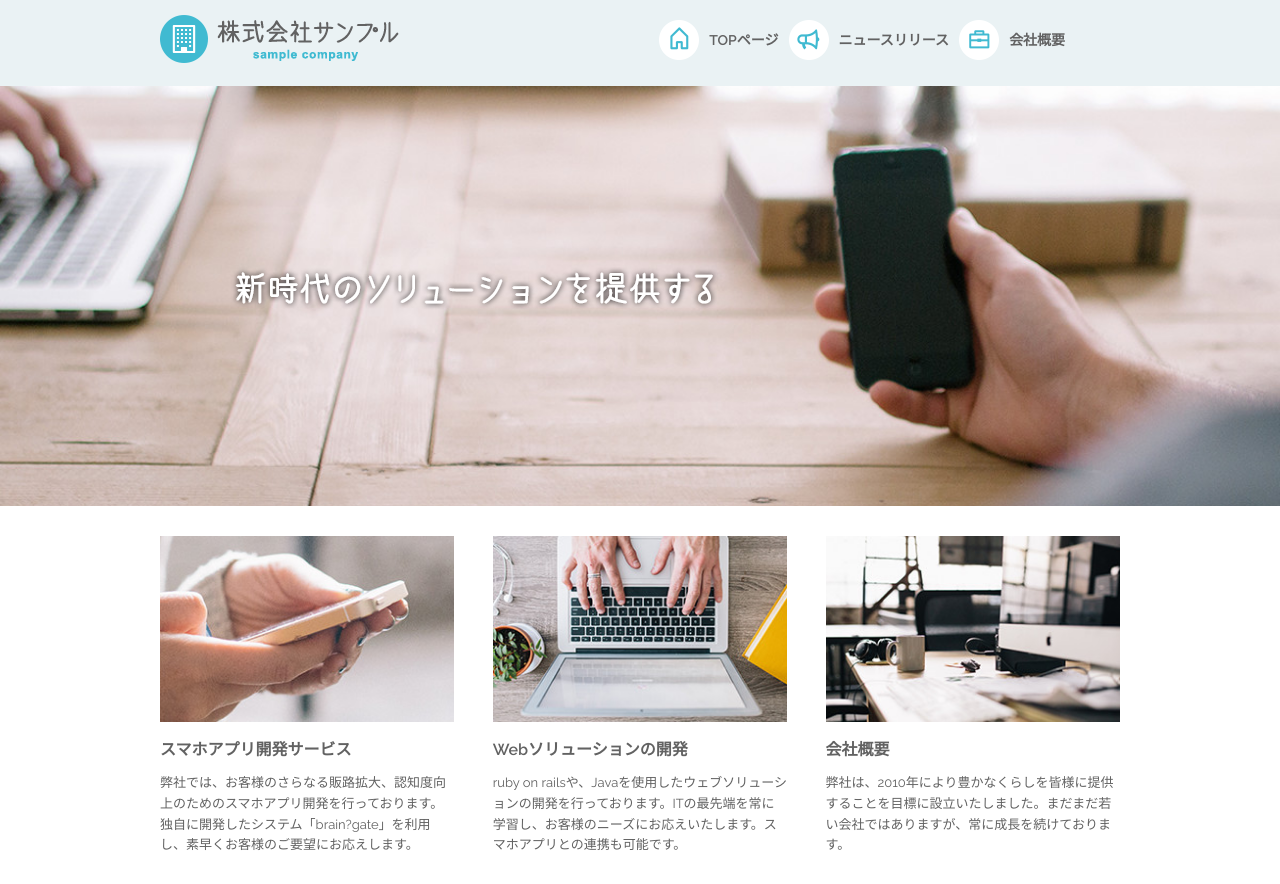
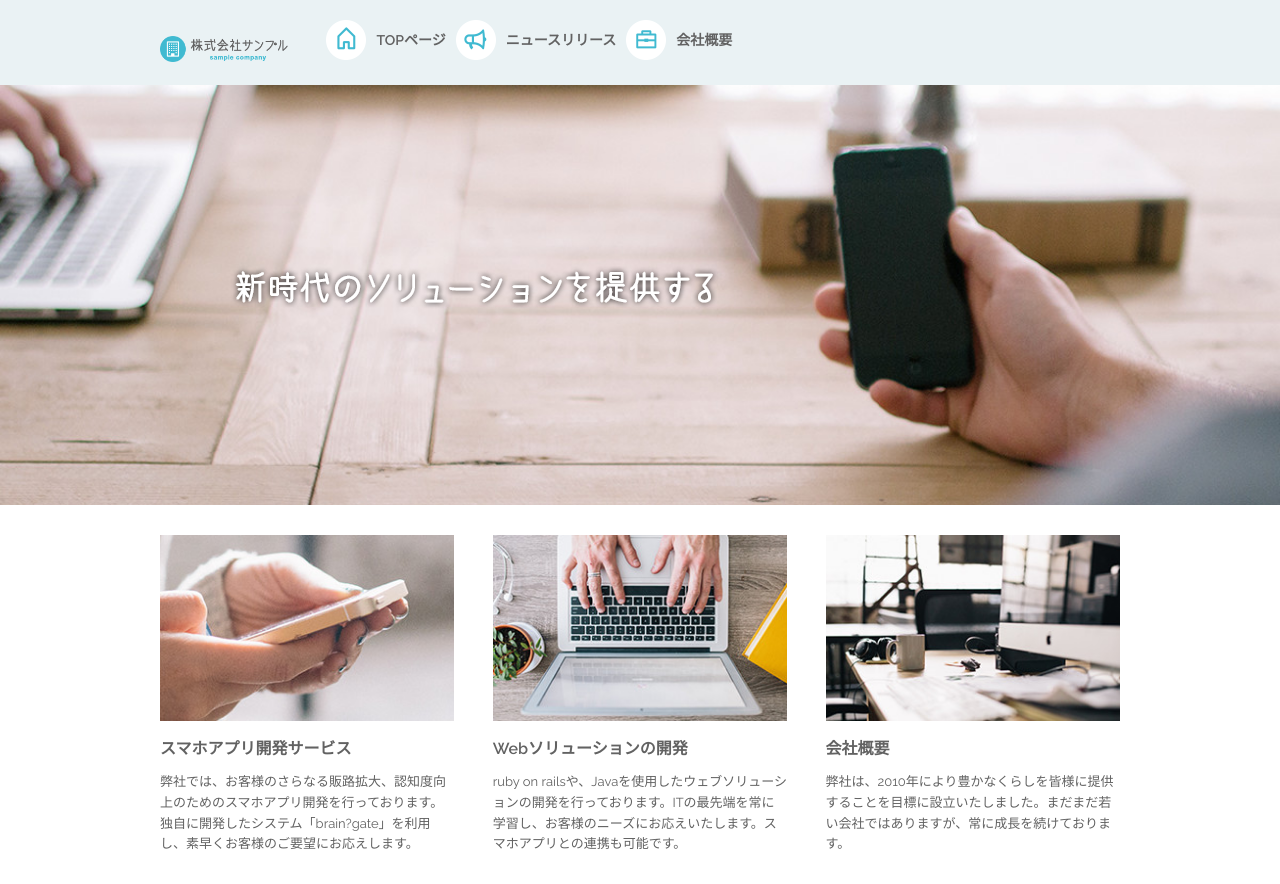
Before and after one commit to Mizuho-Miyazaki/corporate-site, a plain HTML site: page index.html in a window 1280 px wide. Shown: the top 884 px of the page. Drawn offline with nearby package versions, Linux system fonts and the light colour scheme; some packages are replaced by stand-ins of ours.

Commit message:
Lesson8 Kadai

```diff
--- a/index.html
+++ b/index.html
@@ -5,7 +5,6 @@
 <!-- Basic Page Needs
 -------------------------------------------------- -->
 <meta charset="utf-8">
-<title>株式会社サンプル</title>
 <meta name="description" content="">
 <meta name="author" content="">
 
@@ -35,7 +34,7 @@
 <header>
   <div id="header_in" class="container">
         <div class="row">
-            <div class="six columns logo">
+            <div class="two columns logo">
 
                 <h1><a href="index.html"><img class="u-max-full-width" src="images/top/logo.png" alt="株式会社サンプル" srcset="images/top/logo@2x.png 2x" /></a></h1>
 
```
Also changed, not shown: company.html (+6 -13 lines), news.html (+8 -16 lines).
